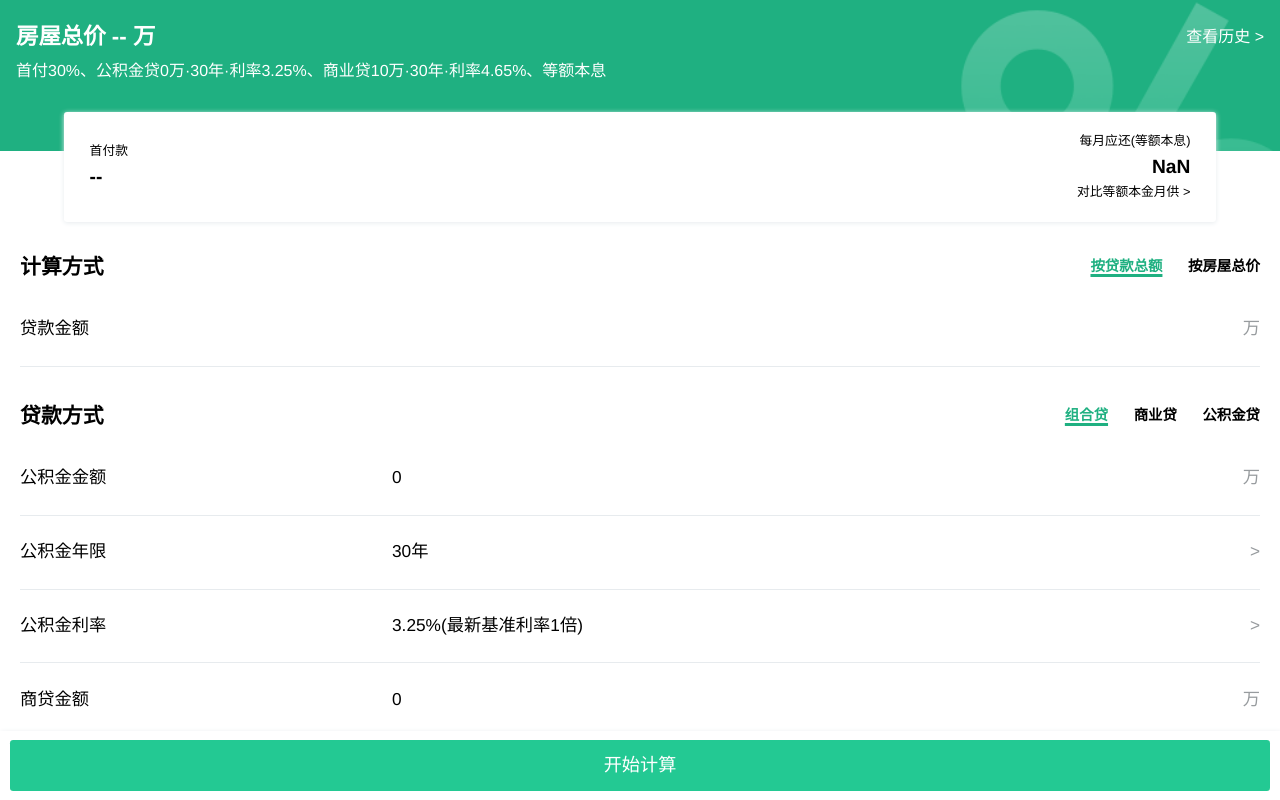
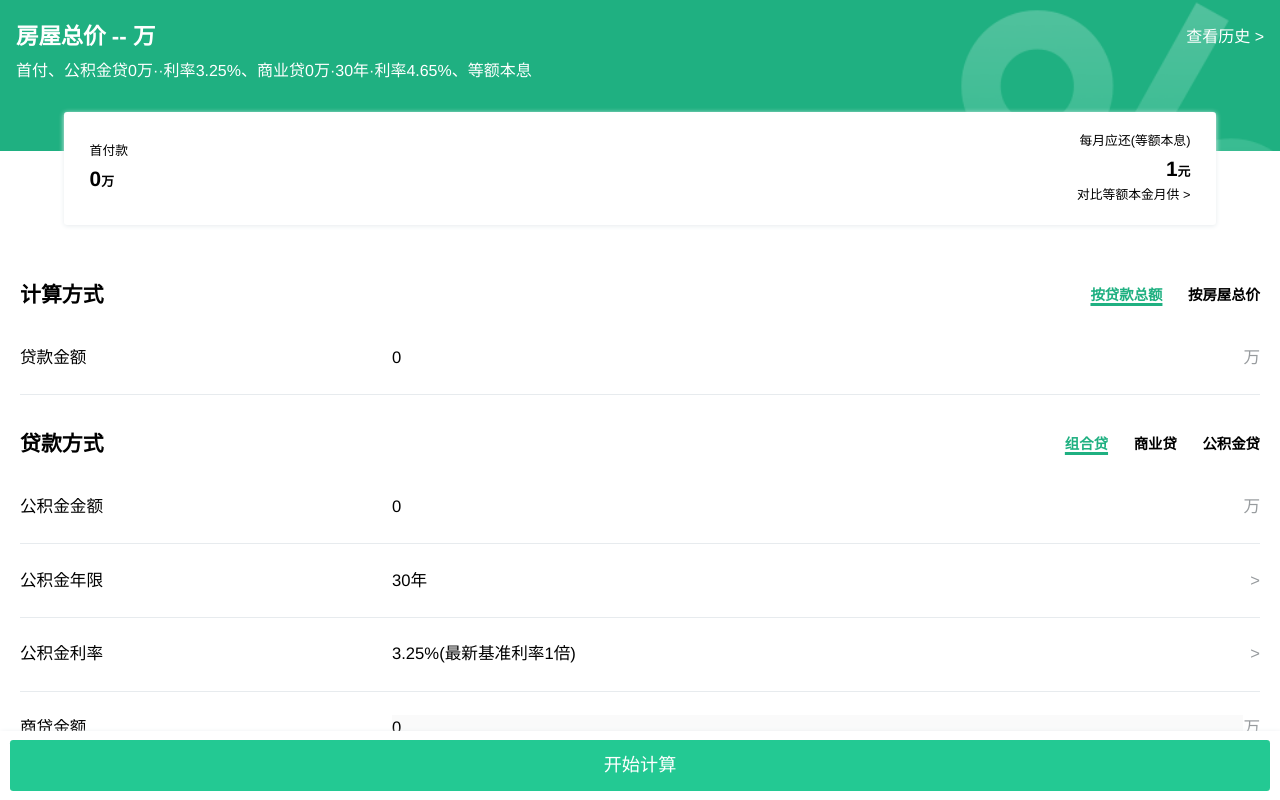
Before and after one commit to Greendayy/Mortgage-Calculator, a Next.js app: page / in a window 1280 px wide. Both pictures are taken after a click on the button "开始计算". Shown: the top 800 px of the page. Built offline with nearby package versions, Linux system fonts and the light colour scheme.

Commit message:
feat:add calculatePayment

```diff
--- a/db/pickerData.js
+++ b/db/pickerData.js
@@ -1,30 +1,30 @@
 export const prepaymentOptions = [
   {
-    label: "15%（2万）",
+    label: "15%",
     value: 0.15,
   },
   {
-    label: "20%（2万）",
+    label: "20%",
     value: 0.2,
   },
   {
-    label: "25%（3万）",
+    label: "25%",
     value: 0.25,
   },
   {
-    label: "30%（4万）",
+    label: "30%",
     value: 0.3,
   },
   {
-    label: "35%（4万）",
+    label: "35%",
     value: 0.35,
   },
   {
-    label: "40%（5万）",
+    label: "40%",
     value: 0.4,
   },
   {
-    label: "45%（6万）",
+    label: "45%",
     value: 0.45,
   },
 ];
--- a/pages/index.tsx
+++ b/pages/index.tsx
@@ -1,6 +1,6 @@
 import Head from "next/head";
 import styles from "../styles/Home.module.css";
-import React, { useState } from "react";
+import React, { useEffect, useState } from "react";
 import Modal from "../components/Modal";
 import Link from "next/link";
 import Picker from "../components/Picker";
@@ -106,10 +106,12 @@ export default function Home() {
     setSelectedLabelPrepayment(selectedOption.label);
     setCalculationValuePrepayment(selectedOption.value);
   };
-
+  //计算房屋总价
   const handlePickerSelectPrepayment = (selectedOption) => {
     handleSelectPrepayment(selectedOption);
     setSelectedLabelPrepayment(selectedOption.label);
+    setCalculationValuePrepayment(selectedOption.value);
+    setTotalPrice(loanAmount + loanAmount * selectedOption.value);
   };
   console.log("calculationValuePrepayment ", calculationValuePrepayment);
 
@@ -150,39 +152,64 @@ export default function Home() {
     handleSelectInterestRateMethod(selectedOption);
     setSelectedLabelInterestRateMethod(selectedOption.label);
   };
+  //input
+  const [loanAmount, setLoanAmount] = useState(0);
+  const [providentFundLoanAmount, setProvidentFundLoanAmount] = useState(0);
+  const [businessLoanAmount, setBusinessLoanAmount] = useState(0);
+  const [totalPrice, setTotalPrice] = useState(0);
+
+  function calculateBusinessLoanAmount() {
+    let businessLoanAmount = loanAmount;
+    if (providentFundLoanAmount) {
+      businessLoanAmount = loanAmount - providentFundLoanAmount;
+    }
+    setBusinessLoanAmount(businessLoanAmount);
+  }
+
   //calc需现实项目：
   //房屋总价 totalPrice
   //贷款金额 loanAmount
-  //首付 prepayment
+  //首付选项 prepayment
   //公积金年限 providentFundPeriod
-  //公积金利率providentFundInterestRate
-  //公积金贷金额 providentFundLoanAmount
-  //公积金贷年限 providentFundLoanPeriod
-  //公积金贷利率 providentFundLoanInterestRate
-  //商业贷金额 businessLoanAmount
-  //商业贷年限 businessLoanTerm
+  //公积金利率 providentFundInterestRate
+  //公积金金额 providentFundLoanAmount
+  //商贷金额 businessLoanAmount
+  //商贷年限 businessLoanTerm
   //利率方式 interestRateMethod
-  //商业贷利率 businessLoanInterestRate
+  //商贷利率 businessLoanInterestRate
+  //基点 basePoint
+
+  //公积金贷年限 providentFundLoanPeriod//
+  //公积金贷利率 providentFundLoanInterestRate//
   //首付款 = 房屋售价 × 首付比例 payInAdvance = totalPrice * downPaymentRatio
-  const [principal, setPrincipal] = useState("");
-  const [interest, setInterest] = useState("");
-  const [term, setTerm] = useState("");
-  const [totalPrice, setTotalPrice] = useState("");
-
+  //等额本息：月还本息 = 贷款本金 x 月利率 x (1 + 月利率) ^ 还款月数 / ((1 + 月利率) ^ 还款月数 - 1)
+  const payInAdvance = totalPrice - loanAmount;
+  const providentFundMonthly =
+    (providentFundLoanAmount *
+      10000 *
+      calculationValueProvidentFundInterestRate *
+      (1 + calculationValueProvidentFundInterestRate)) ^
+    ((calculationValueProvidentFundPeriod * 12) /
+      ((1 + calculationValueProvidentFundInterestRate) ^
+        (calculationValueProvidentFundPeriod * 12 - 1)));
+  console.log("providentFundMonthly", providentFundMonthly);
+  const businessLoanMonthly =
+    (businessLoanAmount *
+      10000 *
+      calculationValueInterestRateMethod *
+      (1 + calculationValueInterestRateMethod)) ^
+    ((calculationValueBusinessLoanTerm * 12) /
+      ((1 + calculationValueInterestRateMethod) ^
+        (calculationValueBusinessLoanTerm * 12 - 1)));
+  console.log("businessLoanMonthly", businessLoanMonthly);
   const [result, setResult] = useState("");
 
   const calculatePayment = () => {
-    // if (!principal || !interest || !term) {
-    //   setResult("Please fill in all fields.");
-    //   return;
-    // }
-    const p = parseFloat(principal);
-    const i = parseFloat(interest) / 100 / 12;
-    const n = parseFloat(term) * 12;
-    const housePrice = parseFloat(totalPrice);
-
-    const payment = (p * i) / (1 - Math.pow(1 + i, -n));
-    setResult(payment.toFixed(2));
+    if (!providentFundLoanAmount) {
+      setResult(businessLoanMonthly);
+    } else {
+      setResult(providentFundMonthly + businessLoanMonthly);
+    }
   };
 
   return (
@@ -204,17 +231,25 @@ export default function Home() {
                 </p>
               </div>
               <p className={styles.p}>
-                首付30%、公积金贷0万·30年·利率3.25%、商业贷10万·30年·利率4.65%、等额本息
+                首付{selectedLabelPrepayment}
+                、公积金贷{providentFundLoanAmount}万·
+                {selectedLabelProvidentFundPeriod}·利率
+                {calculationValueProvidentFundInterestRate*100}%、商业贷
+                {businessLoanAmount}万·{calculationValueBusinessLoanTerm}
+                年·利率4.65%、等额本息
               </p>
             </div>
             <div className={styles.detail}>
               <div>
                 <p>首付款</p>
-                <h2>--</h2>
+                <h2>
+                  {payInAdvance}
+                  <span>万</span>
+                </h2>
               </div>
               <div className={styles.monthly}>
                 <p>每月应还(等额本息)</p>
-                {result && <h2>{result}</h2>}
+                {result && <h2>{result}<span>元</span></h2>}
                 {/* <h2>516元</h2> */}
                 <p>
                   <Link href="/detail">{"对比等额本金月供 >"}</Link>
@@ -251,19 +286,24 @@ export default function Home() {
           style={{ display: activeTab === "tab1" ? "block" : "none" }}
         >
           <div className={styles.form}>
-            <label className={styles.label} htmlFor="principal">
+            <label className={styles.label} htmlFor="loanAmount">
               贷款金额{" "}
             </label>
             <div className={styles.input}>
               <input
                 className={styles.input}
                 type="num"
-                name="dkje"
-                defaultValue={0}
+                name="loanAmount"
+                id="loanAmount"
+                placeholder="0"
+                value={loanAmount}
+                onChange={(e) => setLoanAmount(Number(e.target.value))}
+                onBlur={() =>
+                  setTotalPrice(
+                    loanAmount + loanAmount * calculationValuePrepayment
+                  )
+                }
                 required
-                id="principal"
-                value={principal}
-                onChange={(e) => setPrincipal(e.target.value)}
               />
               <span className={styles.unit}>万</span>
             </div>
@@ -285,9 +325,8 @@ export default function Home() {
                 type="num"
                 name="totalPrice"
                 id="totalPrice"
-                defaultValue={0}
+                placeholder="0"
                 value={totalPrice}
-                onChange={(e) => setTotalPrice(e.target.value)}
               />
               <span className={styles.unit}>万</span>
             </div>
@@ -301,13 +340,11 @@ export default function Home() {
               <input
                 className={styles.input}
                 type="mun"
-                name="sfxz"
+                name="prepayment"
                 id="prepayment"
-                // defaultValue={0.03}
+                // defaultValue={3}
                 placeholder={
-                  selectedLabelPrepayment
-                    ? selectedLabelPrepayment
-                    : "30%（0万）"
+                  selectedLabelPrepayment ? selectedLabelPrepayment : "30%"
                 }
                 onClick={openPickerPrepayment}
                 calcValue={
@@ -327,17 +364,19 @@ export default function Home() {
           <hr className={styles.hr} />
 
           <div className={styles.form}>
-            <label className={styles.label} htmlFor="name">
+            <label className={styles.label} htmlFor="loanAmount">
               贷款金额{" "}
             </label>
             <div className={styles.input}>
               <input
                 className={styles.input}
                 type="num"
-                name="dkje"
+                name="loanAmount"
                 id="loanAmount"
-                defaultValue={0}
                 placeholder="0"
+                value={loanAmount}
+                onChange={(e) => setLoanAmount(Number(e.target.value))}
+                onBlur={calculateBusinessLoanAmount}
               />
               <span className={styles.unit}>万</span>
             </div>
@@ -345,7 +384,7 @@ export default function Home() {
         </div>
         <hr className={styles.hr} />
         {/* 贷款方式·表头 */}
-        <nav className={styles.tab} style={{ marginTop: '1rem' }}>
+        <nav className={styles.tab} style={{ marginTop: "1rem" }}>
           <h1 className={styles.tabTittle}>贷款方式</h1>
           <div className={styles.tabButton}>
             <button
@@ -375,16 +414,20 @@ export default function Home() {
           style={{ display: activeTab2 === "tab3" ? "block" : "none" }}
         >
           <div className={styles.form}>
-            <label className={styles.label} htmlFor="name">
+            <label className={styles.label} htmlFor="providentFundLoanAmount">
               公积金金额{" "}
             </label>
             <div className={styles.input}>
               <input
                 className={styles.input}
                 type="num"
-                name="gjjje"
-                id="gjjje"
-                defaultValue={0}
+                name="providentFundLoanAmount"
+                id="providentFundLoanAmount"
+                value={providentFundLoanAmount}
+                onChange={(e) =>
+                  setProvidentFundLoanAmount(Number(e.target.value))
+                }
+                onBlur={calculateBusinessLoanAmount}
                 placeholder="0"
               />
               <span className={styles.unit}>万</span>
@@ -400,7 +443,7 @@ export default function Home() {
                 className={styles.input}
                 type="num"
                 name="gjjnx"
-                id="gjjnx"
+                id="providentFundPeriod"
                 placeholder={
                   selectedLabelProvidentFundPeriod
                     ? selectedLabelProvidentFundPeriod
@@ -433,7 +476,7 @@ export default function Home() {
                 className={styles.input}
                 type="text"
                 name="gjjlv"
-                id="gjjlv"
+                id="providentFundInterestRate"
                 placeholder={
                   selectedLabelProvidentFundInterestRate
                     ? selectedLabelProvidentFundInterestRate
@@ -458,16 +501,17 @@ export default function Home() {
           )}
           <hr className={styles.hr} />
           <div className={styles.form}>
-            <label className={styles.label} htmlFor="name">
+            <label className={styles.label} htmlFor="businessLoanAmount">
               商贷金额{" "}
             </label>
             <div className={styles.input}>
               <input
                 className={styles.input}
                 type="num"
-                name="sdje"
-                id="sdje"
-                defaultValue="0"
+                name="businessLoanAmount"
+                id="businessLoanAmount"
+                value={businessLoanAmount}
+                disabled
                 placeholder="0"
               />
               <span className={styles.unit}>万</span>
@@ -483,7 +527,7 @@ export default function Home() {
                 className={styles.input}
                 type="num"
                 name="sdnx"
-                id="term"
+                id="businessLoanTerm"
                 placeholder={
                   selectedLabelBusinessLoanTerm
                     ? selectedLabelBusinessLoanTerm
@@ -516,7 +560,7 @@ export default function Home() {
                 className={styles.input}
                 type="num"
                 name="llfs"
-                id="interest"
+                id="interestRateMethod"
                 placeholder={
                   selectedLabelInterestRateMethod
                     ? selectedLabelInterestRateMethod
@@ -592,7 +636,7 @@ export default function Home() {
                 className={styles.input}
                 type="num"
                 name="jd"
-                id="jd"
+                id="basePoint"
                 placeholder="0"
                 defaultValue={0}
               />
@@ -609,7 +653,7 @@ export default function Home() {
                 className={styles.input}
                 type="num"
                 name="sdll"
-                id="sdll"
+                id="businessLoanInterestRate"
                 placeholder="4.65%+0‱="
                 defaultValue=""
               />
@@ -635,7 +679,7 @@ export default function Home() {
                 className={styles.input}
                 type="num"
                 name="sdnx"
-                id="sdnx"
+                id="businessLoanTerm"
                 placeholder={
                   selectedLabelBusinessLoanTerm
                     ? selectedLabelBusinessLoanTerm
@@ -669,7 +713,7 @@ export default function Home() {
                 className={styles.input}
                 type="num"
                 name="llfs"
-                id="interest"
+                id="interestRateMethod"
                 placeholder={
                   selectedLabelInterestRateMethod
                     ? selectedLabelInterestRateMethod
@@ -744,7 +788,7 @@ export default function Home() {
                 className={styles.input}
                 type="num"
                 name="jd"
-                id="jd"
+                id="basePoint"
                 placeholder="0"
                 defaultValue={0}
               />
@@ -786,7 +830,7 @@ export default function Home() {
                 className={styles.input}
                 type="num"
                 name="gjjnx"
-                id="gjjnx"
+                id="providentFundPeriod"
                 placeholder={
                   selectedLabelProvidentFundPeriod
                     ? selectedLabelProvidentFundPeriod
@@ -819,7 +863,7 @@ export default function Home() {
                 className={styles.input}
                 type="text"
                 name="gjjlv"
-                id="gjjlv"
+                id="providentFundInterestRate"
                 placeholder={
                   selectedLabelProvidentFundInterestRate
                     ? selectedLabelProvidentFundInterestRate
--- a/styles/Home.module.css
+++ b/styles/Home.module.css
@@ -1,15 +1,9 @@
 .main{
   height:100vh;
   width: 100%;
-/* <<<<<<< HEAD
-  padding-left: 1.2rem;
-  padding-right: 1.2rem;
-======= */
-  /* padding-bottom: 10rem; */
   padding-left: 0.625rem;
   padding-right: 0.625rem;
-
-  padding-top: 0px;
+  padding-top: 0.9rem;
 }
 .buttonBorder{
   display: flex;
@@ -53,7 +47,7 @@
   font-weight: 700;
 }
 .form{
-  font-size: 0.54rem;
+  font-size: 0.52rem;
   font-weight: 420;
   display: grid;
   grid-template-columns: 3fr 7fr;
@@ -142,8 +136,11 @@
   box-shadow: rgb(231 235 238) 0px 1px 5px 0px;
 }
 .detail>div>h2{
-  font-size:0.6rem;
+  font-size:0.65rem;
   font-weight: 600;
+}
+.detail>div>h2>span{
+  font-size:0.4rem;
 }
 .detail>div>p{
   font-size:0.4rem;
@@ -153,3 +150,6 @@
   font-size:0.5rem;
   font-weight: 400;
 }
+.monthly>h2>span{
+  font-size:0.4rem;
+}
```
Also changed, not shown: styles/Picker.module.css (+29 -5 lines).
